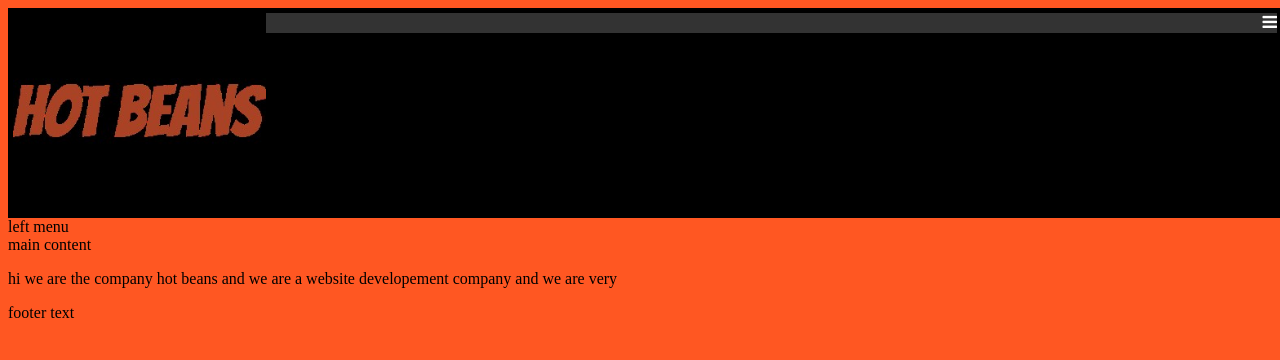
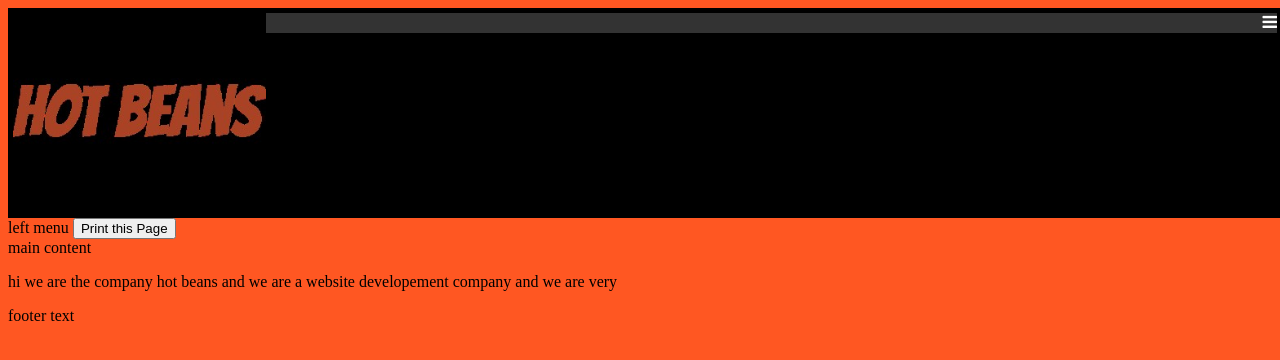
Before and after one commit to bensb1/hot-beans, a plain HTML site: page index.html in a window 1280 px wide. Drawn offline with Linux system fonts and the light colour scheme; a web font is replaced by a local one.

Commit message:
Add files via upload

```diff
--- a/index.html
+++ b/index.html
@@ -64,6 +64,7 @@
 	<aside>
 		left menu
 
+		<input id="go" type="button" value="Print this Page" onclick="window.print();">
 	</aside>
 
 	<section>main content</section>
```
